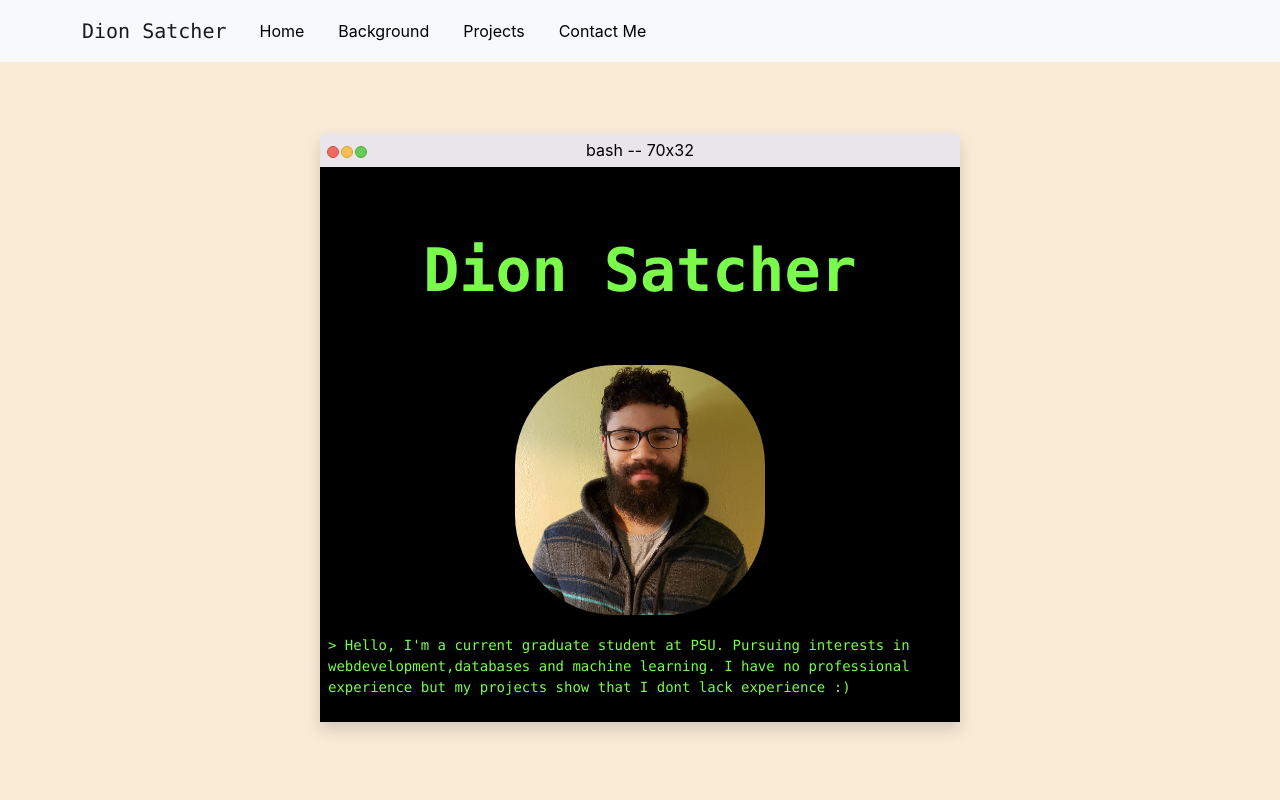
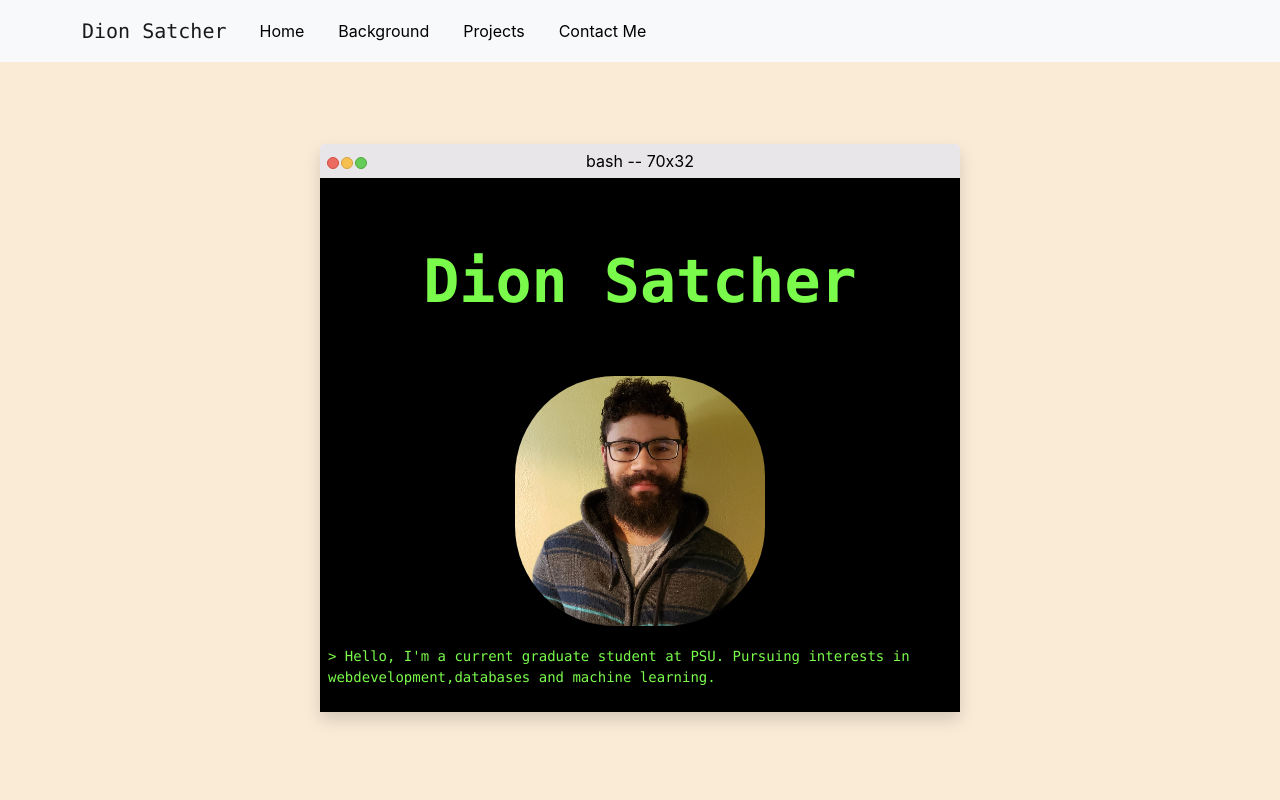
Before and after one commit to DionSat/Personal-Website, a React (Create React App) app: page / in a window 1280 px wide. Shown: the top 800 px of the page. Built offline with nearby package versions, Linux system fonts and the light colour scheme.

Commit message:
Update Welcome.jsx

```diff
--- a/src/Components/Welcome.jsx
+++ b/src/Components/Welcome.jsx
@@ -28,9 +28,7 @@ export default function Welcome({ id }) {
           <div className='text_intro'>
             <p class='typing text-wrap'>
               {"> "}Hello, I'm a current graduate student at PSU. Pursuing
-              interests in webdevelopment,databases and machine learning. I have
-              no professional experience but my projects show that I dont lack
-              experience :)
+              interests in webdevelopment,databases and machine learning.
             </p>
           </div>
         </pre>
```
